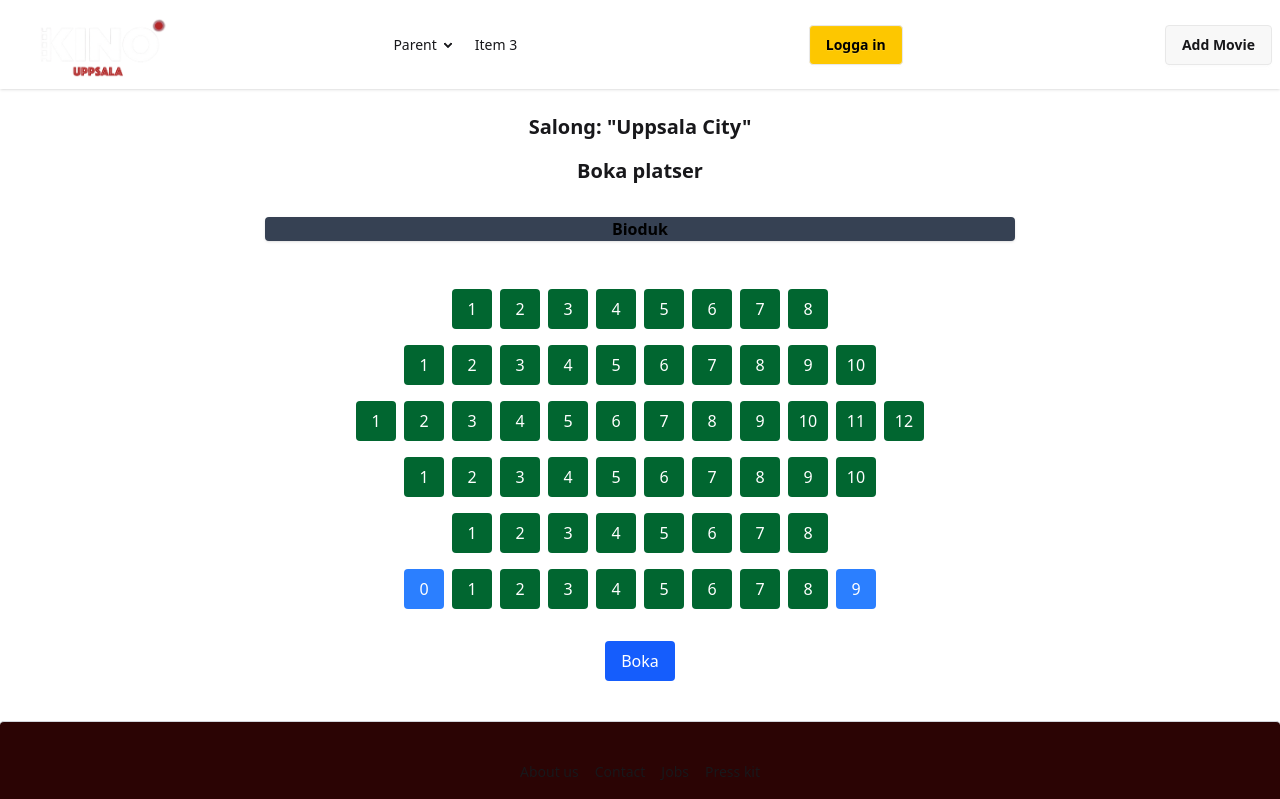
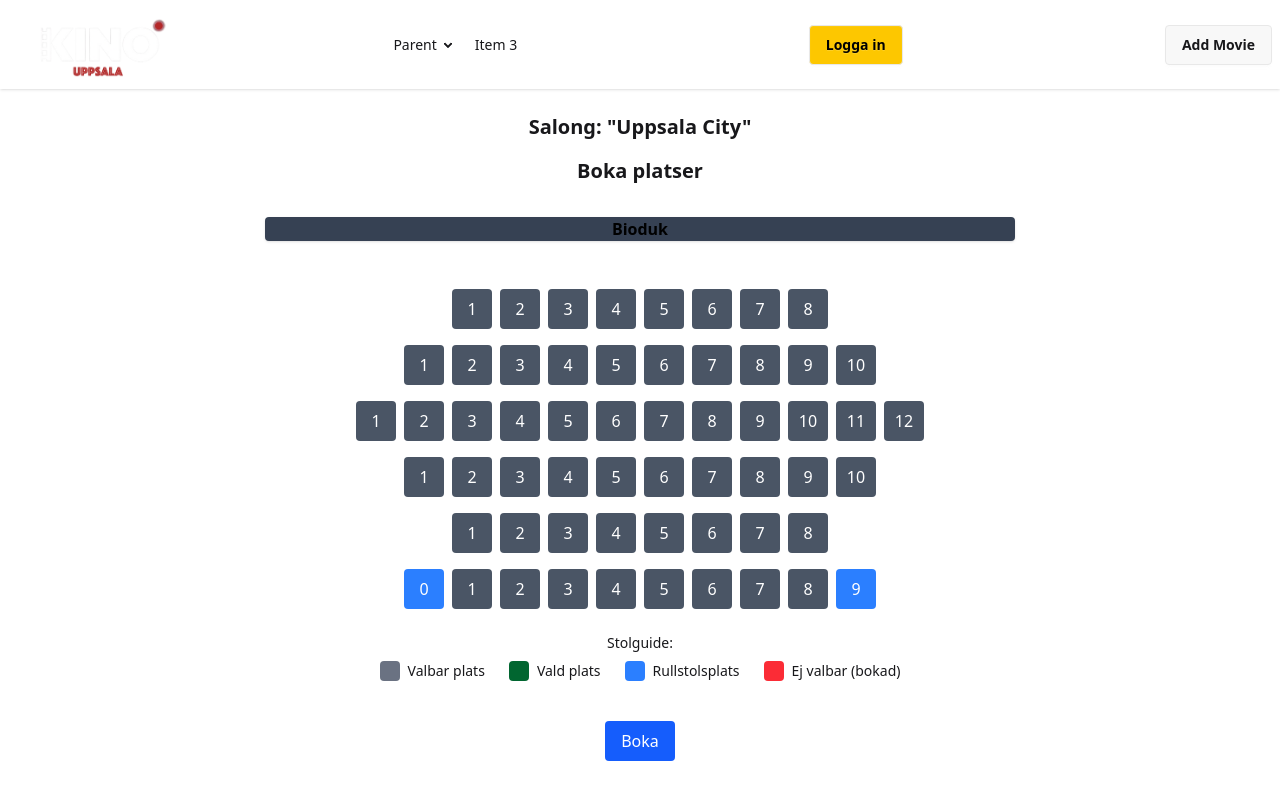
Before and after one commit to alfredbrannare/kino-nextjs-app, a Next.js app: page /auditoriums/city in a window 1280 px wide. Shown: the top 799 px of the page. Built offline with nearby package versions, Linux system fonts and the light colour scheme; no server answers; the database is empty.

Commit message:
Added seat legend with color explanations

```diff
--- a/src/components/SeatSelector.jsx
+++ b/src/components/SeatSelector.jsx
@@ -64,6 +64,13 @@ export default function SeatSelector({ movieId, screeningTime, userId, rows = 5,
             })
     }
 
+    const Legend = ({ color, label }) => (
+        <div className="flex items-center gap-2">
+            <div className={`w-5 h-5 rounded ${color}`}></div>
+            <span>{label}</span>
+        </div>
+    );
+
     return (
         <div className="p-4 space-y-4">
             <div className="flex justify-center mb-6">
@@ -86,12 +93,12 @@ export default function SeatSelector({ movieId, screeningTime, userId, rows = 5,
                                 disabled={isBooked}
                                 className={`w-10 h-10 rounded text-white ${isBooked
                                     ? 'bg-red-500 cursor-not-allowed'
-                                    : isSelected ? 'bg-gray-500'
+                                    : isSelected ? 'bg-green-800 border-3 border-white cursor-pointer'
                                         : seat.isWheelchair
-                                            ? 'bg-blue-500'
-                                            : 'bg-green-800'
+                                            ? 'bg-blue-500 cursor-pointer'
+                                            : 'bg-gray-600 cursor-pointer'
                                     }
-                                    hover:border-3 hover:border-white hover:scale-105 transition`}
+                                    hover:border-3 hover:border-white hover:scale-110 transition`}
                             >
                                 {seat.seat}
                             </button>
@@ -99,17 +106,28 @@ export default function SeatSelector({ movieId, screeningTime, userId, rows = 5,
                     })}
                 </div>
             ))}
+
+            {bookingSuccess && (
+                <p className="text-green-600 mt-2">Tack! Platserna är bokade!</p>
+            )}
+            <div className="mt-6 space-y-2">
+                <p className="text-sm font-medium">Stolguide:</p>
+                <div className="flex gap-6 flex-wrap text-sm justify-center">
+                    <Legend color="bg-gray-500" label="Valbar plats" />
+                    <Legend color="bg-green-800" label="Vald plats" />
+                    <Legend color="bg-blue-500" label="Rullstolsplats" />
+                    <Legend color="bg-red-500" label="Ej valbar (bokad)" />
+                </div>
+            </div>
             <button
                 disabled={isBooking || selectedSeats.length === 0}
                 onClick={handleBooking}
-                className={`mt-4 px-4 py-2 rounded text-white ${isBooking ? 'bg-gray-400' : 'bg-blue-600'
+                className={`mt-6 px-4 py-2 rounded text-white cursor-pointer ${isBooking ? 'bg-gray-400' : 'bg-blue-600'
                     }`}
             >
                 {isBooking ? 'Bokar valda platser...' : 'Boka'}
             </button>
-            {bookingSuccess && (
-                <p className="text-green-600 mt-2">Tack! Platserna är bokade!</p>
-            )}
         </div>
+
     );
 };
```
